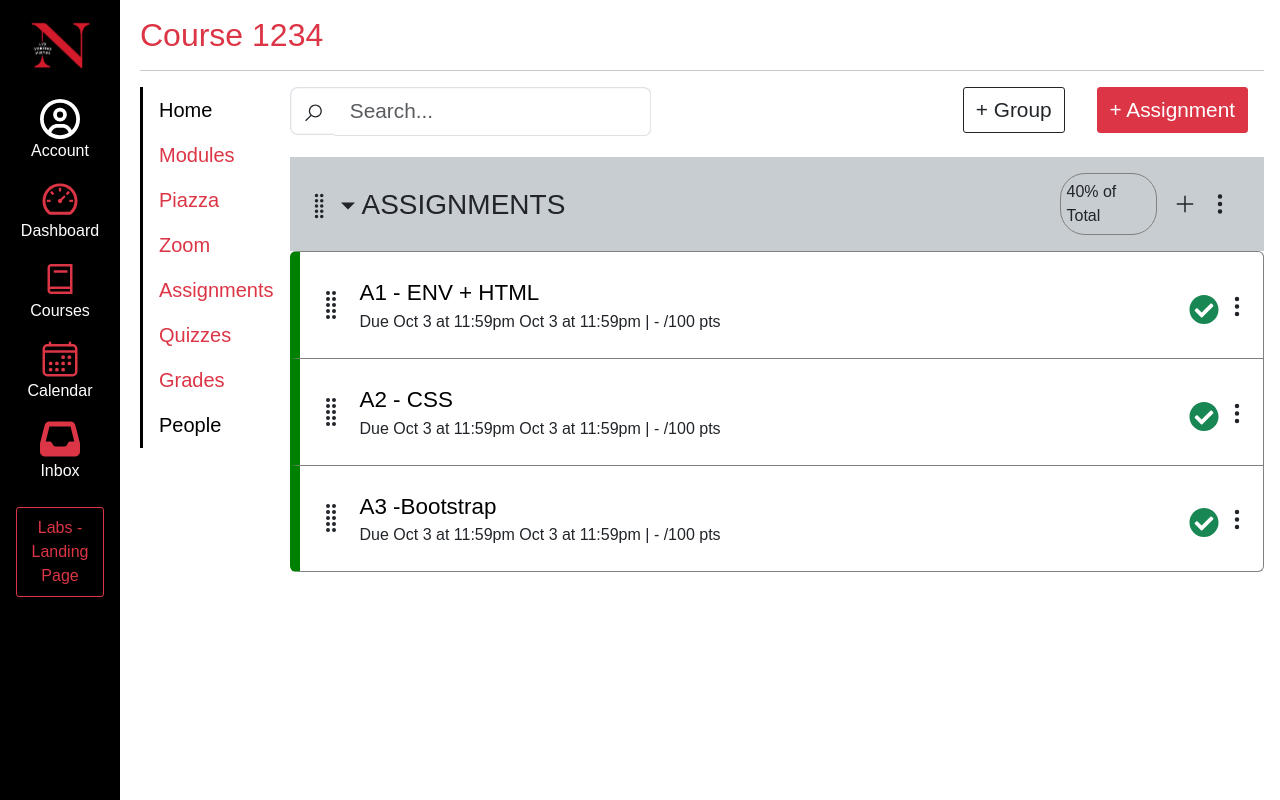
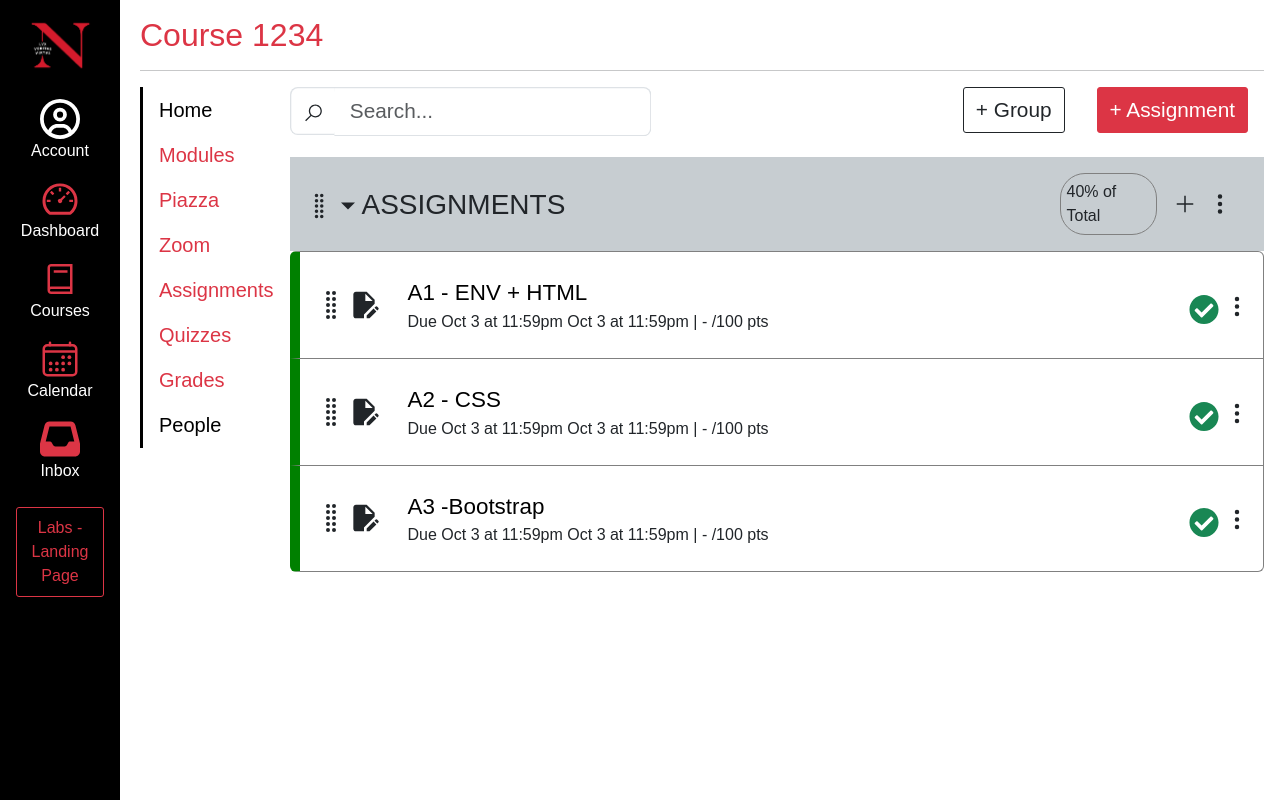
Before and after one commit to YASH-MOHARIR/Kanbas-webdev-project-Yash-Moharir, a React (Create React App) app: page /Courses/01/Assignments in a window 1280 px wide. Built offline with nearby package versions, Linux system fonts and the light colour scheme.

Commit message:
Minor Updates ( added Assignment Icon )

```diff
--- a/src/Courses/Assingments/Assignments.css
+++ b/src/Courses/Assingments/Assignments.css
@@ -64,7 +64,7 @@ input,
   align-items: center;
   border-left: 10px green solid;
 }
-.assignment-cards .assignment-card .grip-icon {
+.assignment-cards .assignment-card .grip-icon, .assignment-cards .assignment-card .document-editor-icon {
   transform: scale(2);
 }
 .assignment-cards .assignment-card .card-body {
--- a/src/Courses/Assingments/Assignments.scss
+++ b/src/Courses/Assingments/Assignments.scss
@@ -68,7 +68,7 @@ input,
         justify-content: space-between;
         align-items: center;
         border-left: 10px green solid;
-        .grip-icon{
+        .grip-icon, .document-editor-icon{
             transform: scale(2);
         }
         .card-body{
--- a/src/Courses/Assingments/Assignments.tsx
+++ b/src/Courses/Assingments/Assignments.tsx
@@ -6,6 +6,7 @@ import { FaCircle } from "react-icons/fa";
 import { IoMdArrowDropdown } from "react-icons/io";
 import GreenCheckmark from "../Modules/GreenCheckmark.tsx";
 import { Link } from "react-router-dom";
+import { MdEditDocument } from "react-icons/md";
 
 export default function Assignments() {
   return (
@@ -51,6 +52,8 @@ export default function Assignments() {
         <li className="wd-assignment-list-item list-group-item assignment-card p-4">
           <BsGripVertical className="grip-icon" />
 
+          <MdEditDocument className="document-editor-icon mx-3"/>
+
           <div className="card-body d-inline ml-5">
             <Link className="wd-assignment-link " to="/Courses/1234/Assignments/1">
               A1 - ENV + HTML
@@ -67,6 +70,8 @@ export default function Assignments() {
         <li className="wd-assignment-list-item list-group-item assignment-card p-4">
           <BsGripVertical className="grip-icon" />
 
+          <MdEditDocument className="document-editor-icon  mx-3"/>
+
           <div className="card-body d-inline ml-5">
             <Link className="wd-assignment-link " to="/Courses/1234/Assignments/2">
               A2 - CSS
@@ -82,6 +87,7 @@ export default function Assignments() {
 
         <li className="wd-assignment-list-item list-group-item assignment-card p-4">
           <BsGripVertical className="grip-icon" />
+          <MdEditDocument className="document-editor-icon  mx-3"/>
 
           <div className="card-body d-inline ml-5">
             <Link className="wd-assignment-link " to="/Courses/1234/Assignments/3">
```
